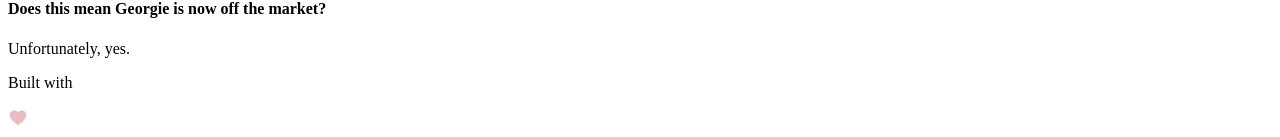
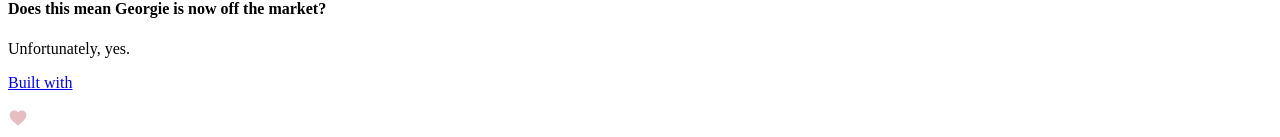
Before and after one commit to jordanrolph/georgie-and-jordan, a Next.js app: page / in a window 1280 px wide. Shown: the part 4660-4797 px from the top of the page. Built offline with nearby package versions, Linux system fonts and the light colour scheme.

Commit message:
Link to personal site

```diff
--- a/pages/index.tsx
+++ b/pages/index.tsx
@@ -488,7 +488,13 @@ const FAQ = () => {
 const Footer = () => {
   return (
     <footer className="bg-green-beret bg-pattern-autumn-green pt-16 pb-4 flex items-center justify-center">
-      <p className="text-dusty-pink text-sm pr-2">Built with</p>
+      <a
+        href="https://jordanrolph.com"
+        className="flex text-dusty-pink hover:text-sunny-yellow"
+        target="_blank"
+        rel="noopener noreferrer"
+      >
+        <p className="text-sm pr-2">Built with</p>
         <Image
           src="/icon-heart.svg"
           alt="Love icon"
@@ -496,6 +502,7 @@ const Footer = () => {
           height={20}
           className=""
         />
+      </a>
     </footer>
   );
 };
```
Lines whose indentation alone changed are shown as unchanged.
